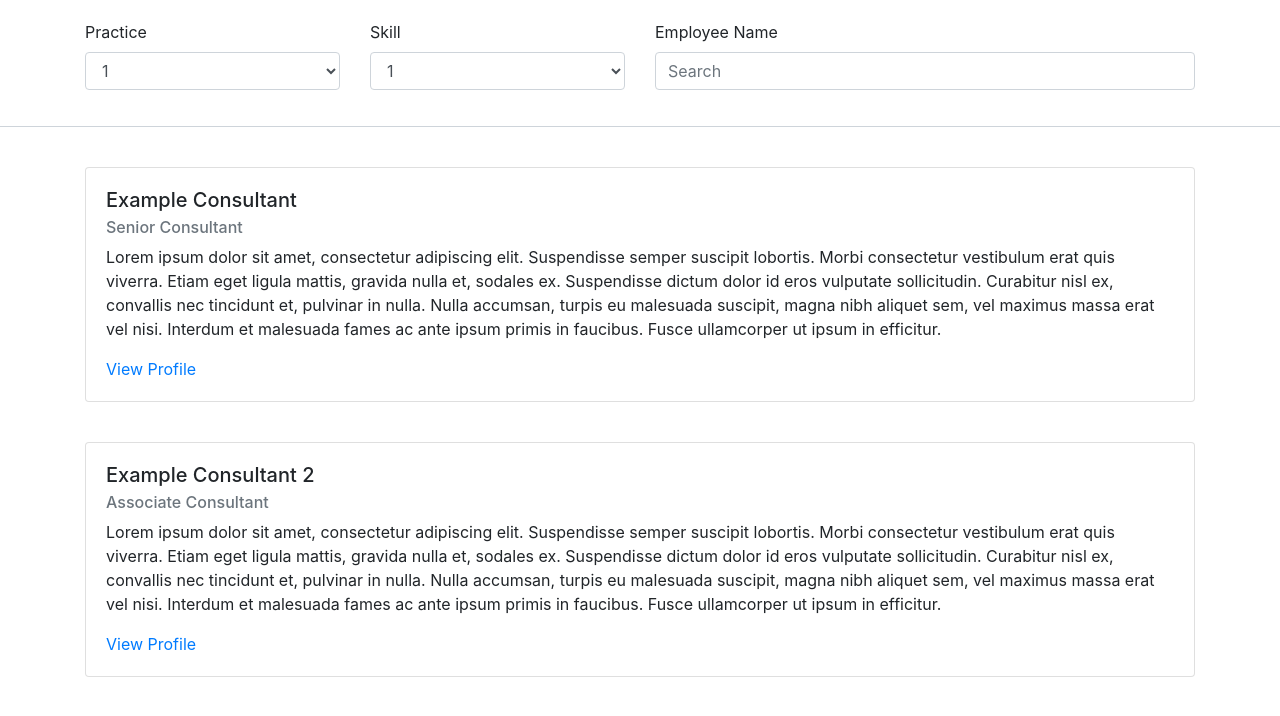
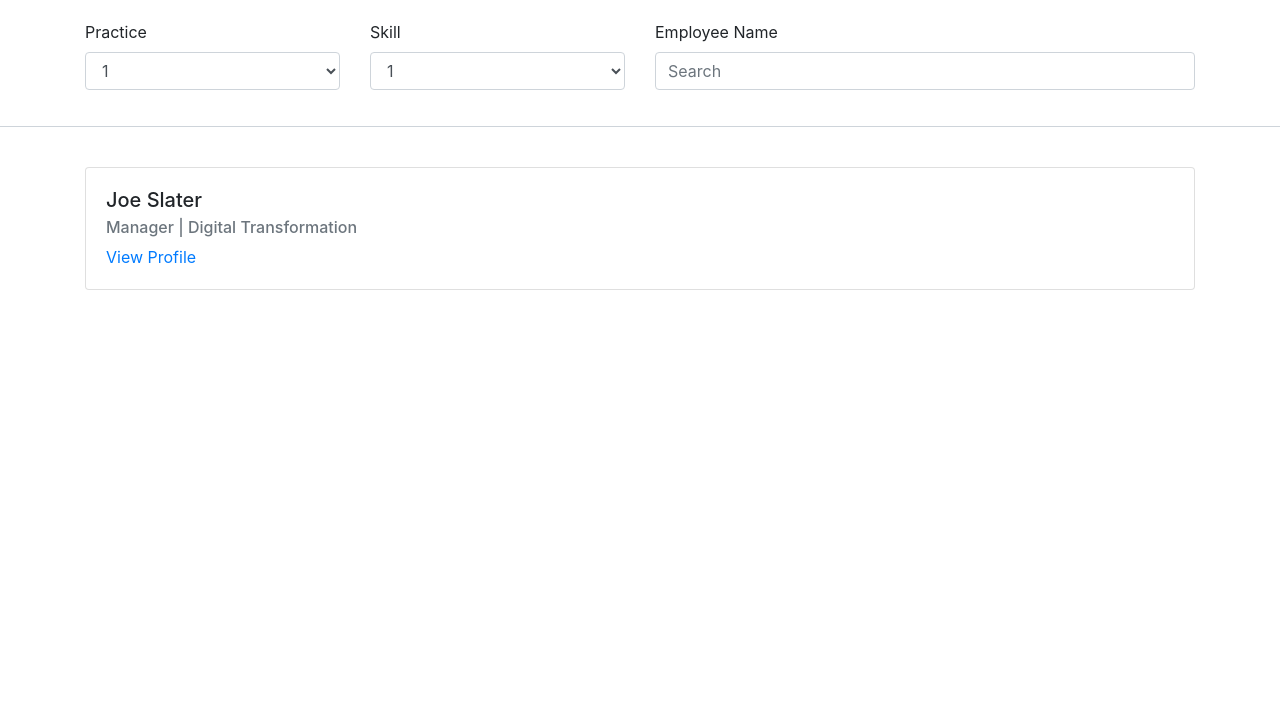
Before and after one commit to sogetiprofileteam/profile, an Angular app: page / in a window 1280 px wide. Shown: the top 716 px of the page. Built offline with nearby package versions, Linux system fonts and the light colour scheme.

Commit message:
updates portfolio item content

```diff
--- a/src/app/app.component.html
+++ b/src/app/app.component.html
@@ -1,3 +1,3 @@
 <!--The content below is only a placeholder and can be replaced.-->
 <app-search></app-search>
-<app-portfolio-item></app-portfolio-item>
+<app-portfolio-item name="Joe Slater" title="Manager" practice="Digital Transformation"></app-portfolio-item>
--- a/src/app/portfolio-item/portfolio-item.component.html
+++ b/src/app/portfolio-item/portfolio-item.component.html
@@ -1,20 +1,9 @@
 <div class="container">
   <div class="card">
     <div class="card-body">
-      <h2 class="h5 card-title">Example Consultant</h2>
-      <h3 class="h6 card-subtitle mb-2 text-muted">Senior Consultant</h3>
-      <p class="card-text">Lorem ipsum dolor sit amet, consectetur adipiscing elit. Suspendisse semper suscipit lobortis. Morbi consectetur vestibulum erat quis viverra. Etiam eget ligula mattis, gravida nulla et, sodales ex. Suspendisse dictum dolor id eros vulputate sollicitudin. Curabitur nisl ex, convallis nec tincidunt et, pulvinar in nulla. Nulla accumsan, turpis eu malesuada suscipit, magna nibh aliquet sem, vel maximus massa erat vel nisi. Interdum et malesuada fames ac ante ipsum primis in faucibus. Fusce ullamcorper ut ipsum in efficitur.</p>
+      <h2 class="h5 card-title">{{name}}</h2>
+      <h3 class="h6 card-subtitle mb-2 text-muted">{{title}} | {{practice}}</h3>
       <a href="#" class="card-link">View Profile</a>
     </div>
   </div>
 </div>
-<div class="container">
-  <div class="card">
-    <div class="card-body">
-      <h2 class="h5 card-title">Example Consultant 2</h2>
-      <h3 class="h6 card-subtitle mb-2 text-muted">Associate Consultant</h3>
-      <p class="card-text">Lorem ipsum dolor sit amet, consectetur adipiscing elit. Suspendisse semper suscipit lobortis. Morbi consectetur vestibulum erat quis viverra. Etiam eget ligula mattis, gravida nulla et, sodales ex. Suspendisse dictum dolor id eros vulputate sollicitudin. Curabitur nisl ex, convallis nec tincidunt et, pulvinar in nulla. Nulla accumsan, turpis eu malesuada suscipit, magna nibh aliquet sem, vel maximus massa erat vel nisi. Interdum et malesuada fames ac ante ipsum primis in faucibus. Fusce ullamcorper ut ipsum in efficitur.</p>
-      <a href="#" class="card-link">View Profile</a>
-    </div>
-  </div>
-</div>
--- a/src/app/portfolio-item/portfolio-item.component.ts
+++ b/src/app/portfolio-item/portfolio-item.component.ts
@@ -1,4 +1,4 @@
-import { Component, OnInit } from '@angular/core';
+import { Component, OnInit, Input } from '@angular/core';
 
 @Component({
   selector: 'app-portfolio-item',
@@ -6,6 +6,10 @@ import { Component, OnInit } from '@angular/core';
   styleUrls: ['./portfolio-item.component.scss']
 })
 export class PortfolioItemComponent implements OnInit {
+  @Input() name: string;
+  @Input() title: string;
+  @Input() practice: string;
+  @Input() skills: any;
 
   constructor() { }
 
```
